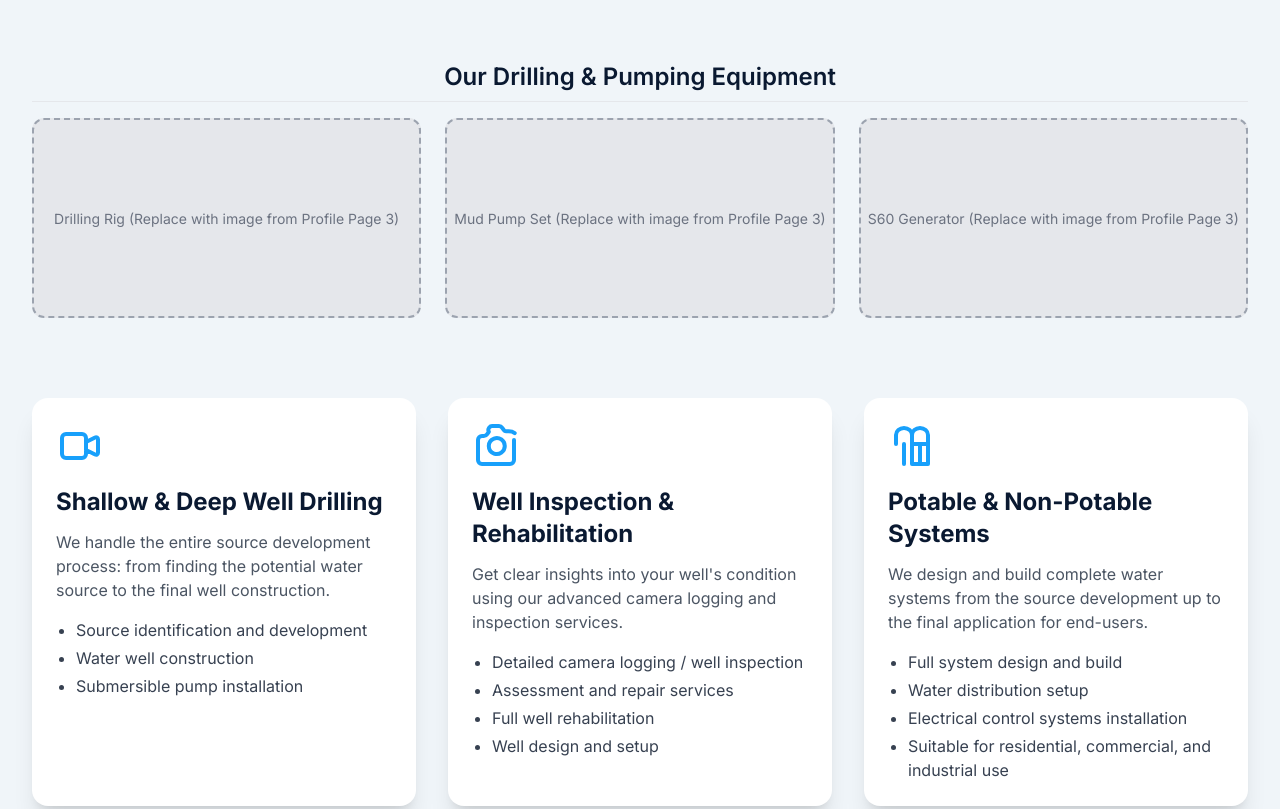
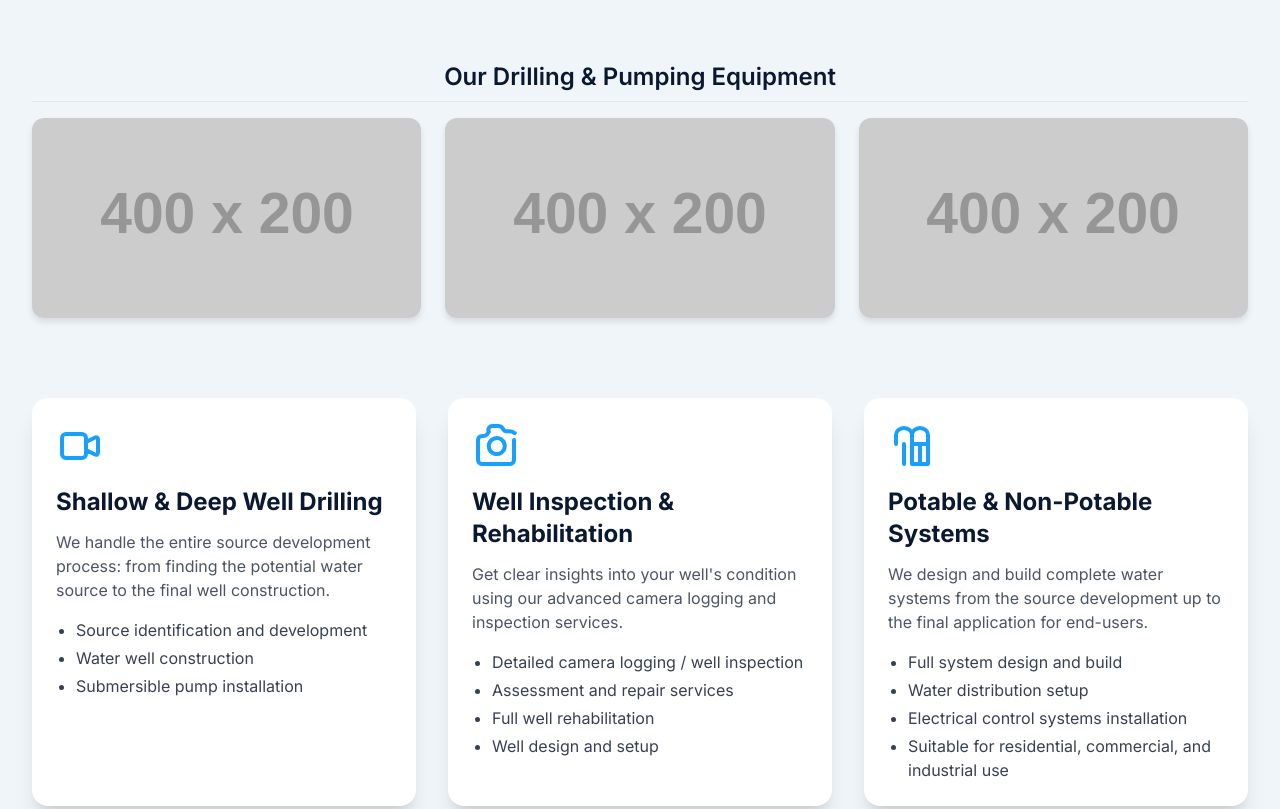
Before and after one commit to cbmfs/cbm-fluid-solutions-opc, a plain HTML site: page index.html in a window 1280 px wide. Shown: the part 1367-2176 px from the top of the page. Drawn offline with nearby package versions, Linux system fonts and the light colour scheme; placeholder pictures from the web are drawn by us.

Commit message:
Add files via upload

```diff
--- a/index.html
+++ b/index.html
@@ -50,18 +50,21 @@
             background-color: #ffffff;
             border: 1px solid #18A0FB;
         }
-        .image-placeholder {
+        /* Custom styling for the images to ensure they look like the profile photos */
+        .equipment-img {
             width: 100%;
             height: 200px;
-            background-color: #e5e7eb;
-            color: #6b7280;
-            display: flex;
-            align-items: center;
-            justify-content: center;
-            font-size: 0.875rem;
+            object-fit: cover;
             border-radius: 0.75rem;
+            box-shadow: 0 4px 6px rgba(0, 0, 0, 0.1);
             margin-bottom: 1rem;
-            border: 2px dashed #9ca3af;
+        }
+        .portfolio-img {
+            width: 100%;
+            height: 400px;
+            object-fit: cover;
+            border-radius: 0.75rem;
+            box-shadow: 0 4px 10px rgba(0, 0, 0, 0.15);
         }
     </style>
 </head>
@@ -167,13 +170,27 @@
         <div class="max-w-7xl mx-auto px-4 sm:px-6 lg:px-8">
             <h2 class="text-4xl font-extrabold text-center mb-16 text-cbm-blue">Comprehensive Water Well Services</h2>
 
-            <!-- Equipment/Project Photos Section -->
+            <!-- Equipment/Project Photos Section - Now using Placeholder URLs -->
             <div class="mb-16">
                 <h3 class="text-2xl font-semibold mb-4 text-center text-cbm-blue border-b pb-2">Our Drilling & Pumping Equipment</h3>
                 <div class="grid grid-cols-1 md:grid-cols-3 gap-6">
-                    <div class="image-placeholder">Drilling Rig (Replace with image from Profile Page 3)</div>
-                    <div class="image-placeholder">Mud Pump Set (Replace with image from Profile Page 3)</div>
-                    <div class="image-placeholder">S60 Generator (Replace with image from Profile Page 3)</div>
+                    <!-- Image 1: Mud Pump Set -->
+                    <img src="https://placehold.co/400x200/B22222/ffffff?text=Mud+Pump+Set"
+                         alt="Red Mud Pump Set for Drilling"
+                         class="equipment-img"
+                         onerror="this.onerror=null; this.src='https://placehold.co/400x200/e5e7eb/6b7280?text=Equipment+Placeholder+1'">
+
+                    <!-- Image 2: Drilling Rig -->
+                    <img src="https://placehold.co/400x200/FFA500/0A1931?text=Drilling+Rig"
+                         alt="Industrial Drilling Rig"
+                         class="equipment-img"
+                         onerror="this.onerror=null; this.src='https://placehold.co/400x200/e5e7eb/6b7280?text=Equipment+Placeholder+2'">
+
+                    <!-- Image 3: S60 Generator -->
+                    <img src="https://placehold.co/400x200/696969/ffffff?text=S60+Generator"
+                         alt="S60 Industrial Generator"
+                         class="equipment-img"
+                         onerror="this.onerror=null; this.src='https://placehold.co/400x200/e5e7eb/6b7280?text=Equipment+Placeholder+3'">
                 </div>
             </div>
 
@@ -252,9 +269,12 @@
                 </p>
             </div>
 
-            <!-- Product Portfolio Image Placeholder -->
+            <!-- Product Portfolio Image Placeholder - Now using Placeholder URL -->
             <div class="mb-12">
-                 <div class="image-placeholder h-64 md:h-96 text-lg">Product Portfolio: Pumps, Tanks, Fittings, and Control Panels (Replace with image from Profile Page 5)</div>
+                 <img src="https://placehold.co/1000x400/000080/FFFFFF?text=Product+Portfolio+Gallery"
+                      alt="Assorted water pumps, tanks, and fittings portfolio"
+                      class="portfolio-img"
+                      onerror="this.onerror=null; this.src='https://placehold.co/1000x400/e5e7eb/6b7280?text=Product+Portfolio+Placeholder'">
             </div>
 
             <div class="grid grid-cols-1 lg:grid-cols-2 gap-12">
@@ -274,7 +294,10 @@
                         <span class="product-item">PVC or Metal Pipes & Fittings</span>
                         <span class="product-item">Bath & Toilet Fixtures</span>
                     </div>
-
+                    <p class="mt-6 text-sm italic text-gray-500">
+                        We are an authorized supplier for reputable brands like Franklin Electric, BESTANK, TOMSTEEL, GOULDS, NOCO, NOCCHI, amici, SuperTank, and TACMINA.
+                    </p>
+                </div>
 
                 <!-- Chemicals -->
                 <div>
@@ -285,7 +308,7 @@
                         <span class="product-item bg-cbm-secondary text-white border-white">Calcium Hypochlorite</span>
                         <span class="product-item bg-cbm-secondary text-white border-white">Chlorine Dioxide</span>
                         <span class="product-item bg-cbm-secondary text-white border-white">TCCA / SDIC</span>
-			<span class="product-item bg-cbm-secondary text-white border-white">Drilling Chemicals (Bentonite, SHMP, Lime)</span>
+                        <span class="product-item">Drilling Chemicals (Bentonite, SHMP, Lime)</span>
                     </div>
                 </div>
             </div>
@@ -337,7 +360,7 @@
                     <p class="text-lg mb-4">
                         Unit A, L4 B2 Sierra Madre Circle, Suburban Heights Subdivision, Brgy. San Juan, Cainta, Rizal 1900
                     </p>
-                    <!-- UPDATED: Link to Google Maps using the Sierra Garden Villas URL -->
+                    <!-- Direct link to Sierra Garden Villas on Google Maps -->
                     <a target="_blank" href="https://maps.app.goo.gl/3wG8d38kGjA99w8S9" class="inline-flex items-center px-4 py-2 border border-transparent text-sm font-medium rounded-full shadow-sm text-white bg-cbm-accent hover:bg-yellow-600 transition duration-150 ease-in-out">
                         <!-- Location Icon -->
                         <svg class="w-5 h-5 mr-2" fill="none" stroke="currentColor" viewBox="0 0 24 24" xmlns="http://www.w3.org/2000/svg"><path stroke-linecap="round" stroke-linejoin="round" stroke-width="2" d="M17.657 16.657L13.414 20.9a1.998 1.998 0 01-2.828 0l-4.243-4.243a8 8 0 1111.314 0z"></path><path stroke-linecap="round" stroke-linejoin="round" stroke-width="2" d="M15 11a3 3 0 11-6 0 3 3 0 016 0z"></path></svg>
```
